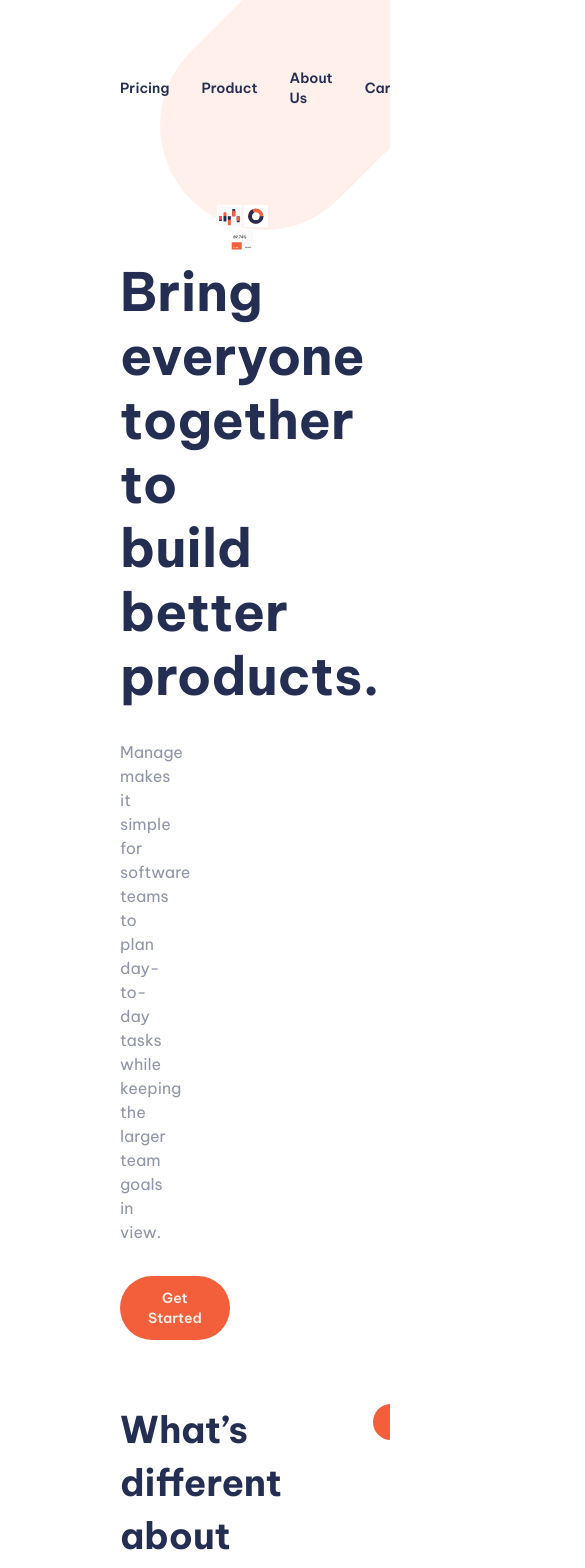
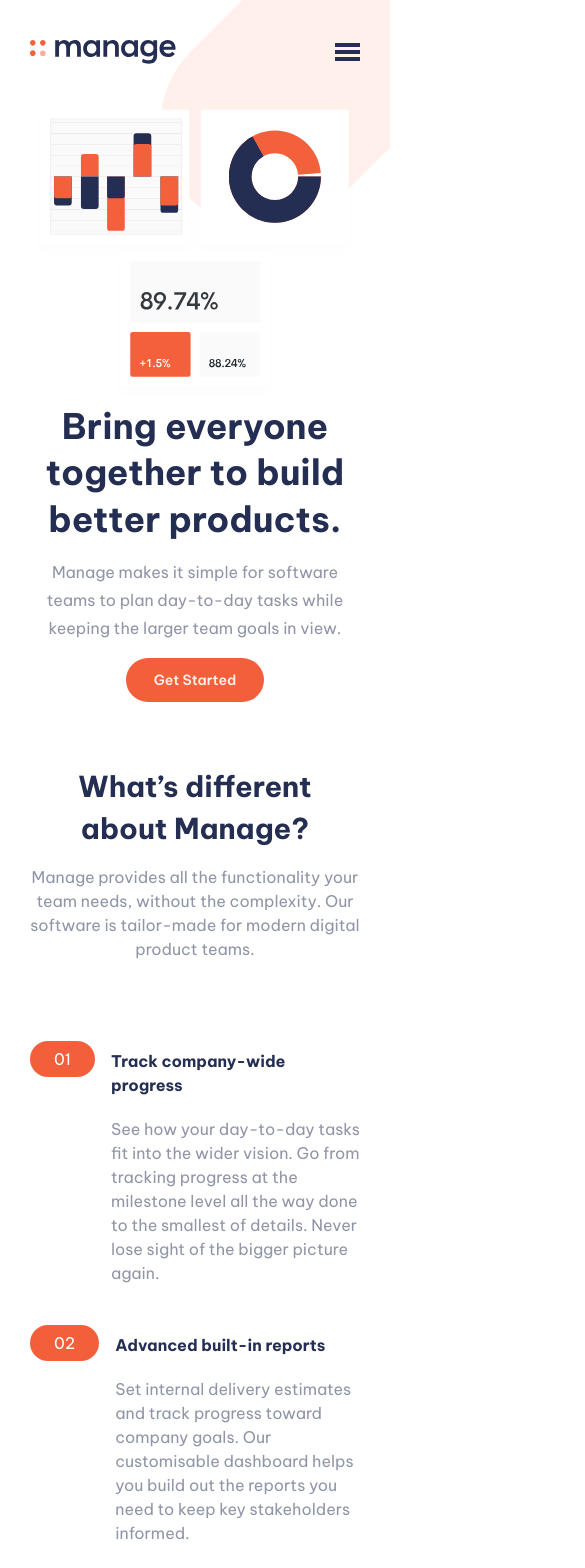
Before and after one commit to akarsh1028/manage-landing-page, a Next.js app: page / in a window 390 px wide. Shown: the top 1568 px of the page, 585 px wide, since content can reach past the window. Built offline with nearby package versions, Linux system fonts and the light colour scheme.

Commit message:
css changes

```diff
--- a/app/components/Navbar.js
+++ b/app/components/Navbar.js
@@ -8,7 +8,7 @@ const Navbar = () => {
   return (
     <div className='spacing relative overflow-hidden'>
       <Image src="/images/bg-tablet-pattern.svg" alt='tablet-pattern' className='absolute top-[-160px] right-[-160px] z-[-1]' width="814" height="814" />
-      <nav className="flex justify-between items-center pb-5 pt-14">
+      <nav className="flex justify-between items-center pb-5 pt-14 max-md:hidden">
         <Logo color="#242D52"/>
         <ul className='flex items-center gap-8'>
           <li className='greyText'>Pricing</li>
@@ -19,6 +19,12 @@ const Navbar = () => {
         </ul>
         <Button label='Get Started' />
       </nav>
+
+      <nav className="flex justify-between items-center pb-5 pt-10 md:hidden">
+        <Logo color="#242D52"/>
+        <Image src="/images/icon-hamburger.svg" alt='hamburger' width={25} height={18}/>
+      </nav>
+
       <FirstView/>
     </div>
   )
--- a/app/components/sections/FirstView.js
+++ b/app/components/sections/FirstView.js
@@ -4,16 +4,16 @@ import Button from '../inputs/Button'
 
 const FirstView = () => {
   return (
-    <section className='my-16'>
-      <div className='flex justify-between z-10 gap-5'>
-        <div className='flex flex-col w-1/2 gap-8'>
-          <h1 className='mt-[3.5rem] font-bold text-darkblue leading-[4rem] text-[3.3rem]'>Bring everyone together to build better products.</h1>
-          <p className='w-7/12 text-darkgrayishblue'>Manage makes it simple for software teams to plan day-to-day tasks while keeping the larger team goals in view.</p>
-          <div className='w-1/2'>
+    <section className='max-md:mt-5 my-16'>
+      <div className='flex flex-col-reverse justify-between z-10 md:gap-5 md:flex-row max-md:items-center'>
+        <div className='flex flex-col gap-4 md:w-1/2 md:gap-8 max-md:items-center'>
+          <h1 className='font-bold text-darkblue leading-[2.9rem] text-[2.2rem] max-md:text-center md:text-[3.3rem] md:mt-[3.5rem] sm:leading-[4rem] sm:text-[3.4rem]'>Bring everyone together to build better products.</h1>
+          <p className='text-darkgrayishblue md:w-7/12 max-md:text-center max-md:leading-7'>Manage makes it simple for software teams to plan day-to-day tasks while keeping the larger team goals in view.</p>
+          <div className='md:w-1/2'>
             <Button label='Get Started' />
           </div>
         </div>
-        <div className='relative z-10 w-1/2'>
+        <div className='relative z-10 md:w-1/2'>
           <Image src="/images/illustration-intro.svg" alt="illustration-intro" width="580" height="525" />
         </div>
       </div>
--- a/app/components/sections/SecondView.js
+++ b/app/components/sections/SecondView.js
@@ -7,10 +7,10 @@ import Button from '../inputs/Button'
 const SecondView = () => {
   return (
     <section className='max-w-[1440px] m-auto overflow-hidden relative'>
-      <div className='flex justify-between px-[120px] gap-20 relative'>
+      <div className='flex flex-col md:flex-row justify-between px-[30px] md:px-[120px] gap-20 relative'>
         <div className='flex-1'>
-          <h2 className='font-bold text-darkblue leading-[3.3rem] text-[2.3rem] mb-4'>What’s different about Manage?</h2>
-          <p className='text-darkgrayishblue w-8/12'>Manage provides all the functionality your team needs, without the complexity. Our software is tailor-made for modern digital product teams. </p>
+          <h2 className='font-bold text-darkblue leading-[2.6rem] text-[1.8rem] mb-4 md:leading-[3.3rem] md:text-[2.3rem] max-md:px-10 max-md:text-center'>What’s different about Manage?</h2>
+          <p className='text-darkgrayishblue md:w-8/12 max-md:text-center'>Manage provides all the functionality your team needs, without the complexity. Our software is tailor-made for modern digital product teams. </p>
         </div>
         <div className='flex-1 flex flex-col gap-10'>
           {points.map((item) => (
--- a/app/components/sections/Simplify.js
+++ b/app/components/sections/Simplify.js
@@ -5,9 +5,9 @@ import SimplifyDesktop from '../Svgs/SimplifyDesktop'
 
 const Simplify = () => {
   return (
-    <section className='relative spacing bg-brightred flex justify-between py-16 items-center overflow-hidden'>
+    <section className='relative spacing bg-brightred flex justify-between py-16 items-center overflow-hidden flex-col md:flex-row max-md:gap-8'>
       <SimplifyDesktop/>
-      <h2 className='text-4xl text-white font-medium w-5/12'>Simplify how your team works today.</h2>
+      <h2 className='text-4xl text-white font-medium md:w-5/12 max-md:text-center'>Simplify how your team works today.</h2>
       <div className='flex-1 w-1/2 h-1/2 flex justify-end'>
         <Button label="Get Started" white={true} />
       </div>
--- a/app/globals.css
+++ b/app/globals.css
@@ -10,6 +10,10 @@ body {
 }
 
 @layer components {
+
+  .spacing {
+    @apply m-auto px-[30px] max-w-[1440px] md:px-[120px]
+  }
 
   .greyText {
     @apply font-semibold text-sm cursor-pointer text-darkblue hover:text-darkgrayishblue
@@ -40,11 +44,5 @@ body {
   }
 }
 
-.spacing {
-  max-width: 1440px;
-  margin: auto;
-  padding-inline: 120px;
-}
-
 .attribution { font-size: 11px; text-align: center; }
 .attribution a { color: hsl(228, 45%, 44%); }
--- a/app/layout.js
+++ b/app/layout.js
@@ -17,10 +17,10 @@ export default function RootLayout({ children }) {
         <Navbar />
         {children}
         <Footer />
-        {/* <div class="attribution">
+        <div class="attribution">
           Challenge by <Link href="https://www.frontendmentor.io?ref=challenge" target="_blank">Frontend Mentor</Link>.
           Coded by <Link href="https://akarshsharma.vercel.app/" target="_blank">Akarsh Sharma</Link>.
-        </div> */}
+        </div>
       </body>
     </html>
   )
```
Also changed, not shown: app/components/Footer.js (+19 -11 lines).
